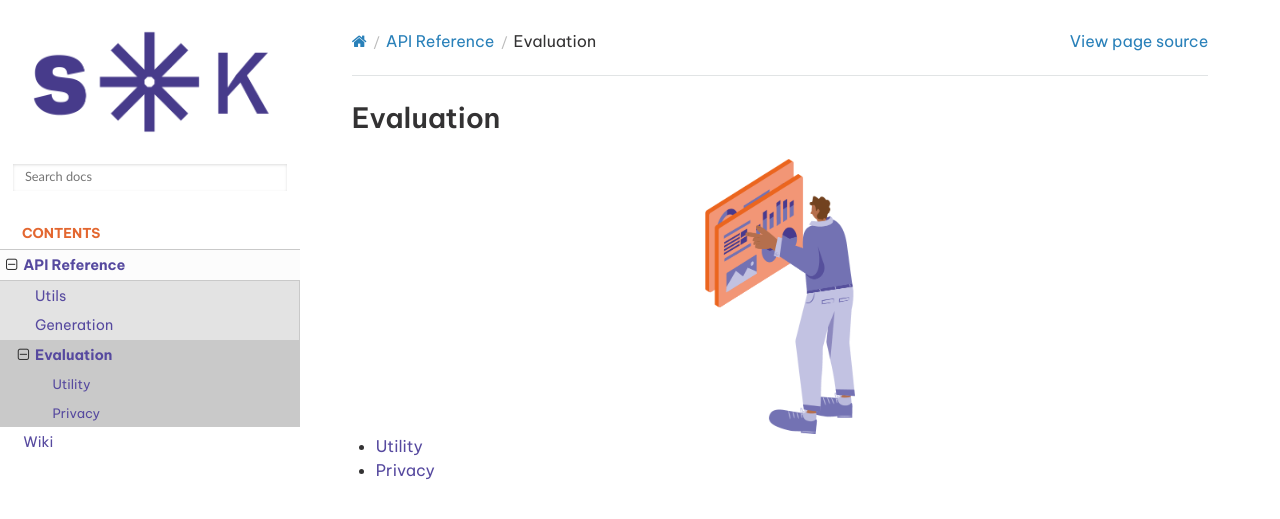
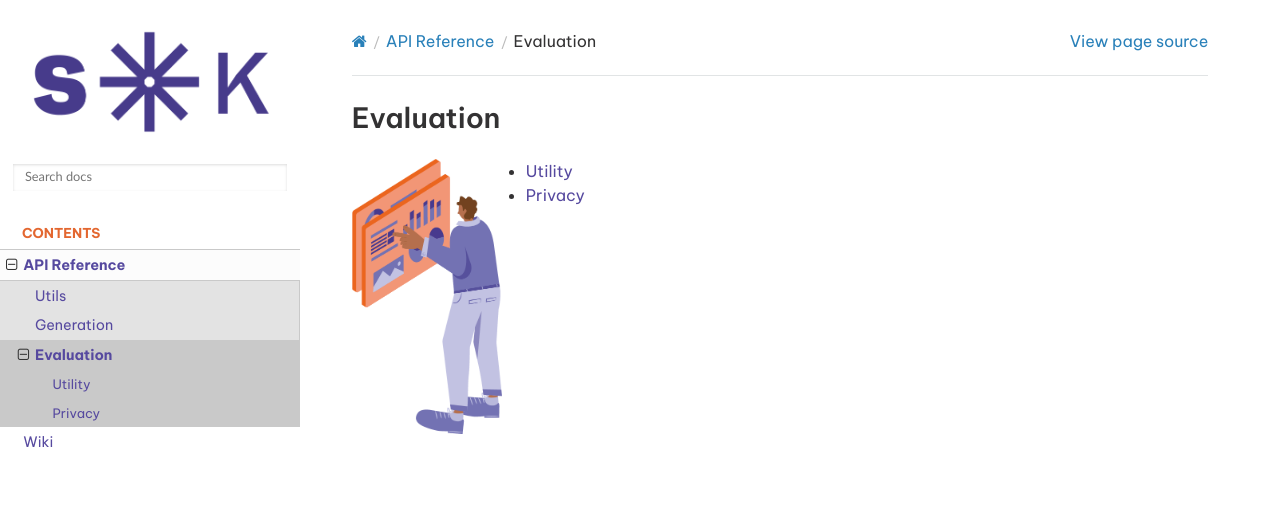
Before and after one commit to Clearbox-AI/clearbox-synthetic-kit, a Sphinx documentation site: the page built from docs/source/api/clearbox_synthetic.evaluation.rst, in a window 1280 px wide and 900 px high. Shown: the top 519 px of the window. Built offline with Sphinx 7.4.7 and the Read the Docs theme 3.1.0, drawn with Linux system fonts in a browser that asks for light colours.

Commit message:
minor fix

```diff
--- a/docs/source/api/clearbox_synthetic.evaluation.rst
+++ b/docs/source/api/clearbox_synthetic.evaluation.rst
@@ -4,7 +4,7 @@
 .. image:: ../img/report_guy.png
    :alt: utils_img
    :width: 150px
-   :align: center
+   :align: left
 
 .. toctree::
    :maxdepth: 1
--- a/docs/source/api/clearbox_synthetic.generation.rst
+++ b/docs/source/api/clearbox_synthetic.generation.rst
@@ -4,7 +4,7 @@
 .. image:: ../img/boxes_team.png
    :alt: generation_img
    :width: 200px
-   :align: center
+   :align: left
 
 .. toctree::
    :maxdepth: 1
--- a/docs/source/api/clearbox_synthetic.utils.rst
+++ b/docs/source/api/clearbox_synthetic.utils.rst
@@ -4,7 +4,7 @@
 .. image:: ../img/boxes_guy.png
    :alt: utils_img
    :width: 150px
-   :align: center
+   :align: left
 
 .. toctree::
    :maxdepth: 1
```
Also changed, not shown: docs/source/doc_2.md (+1 -1 lines).
